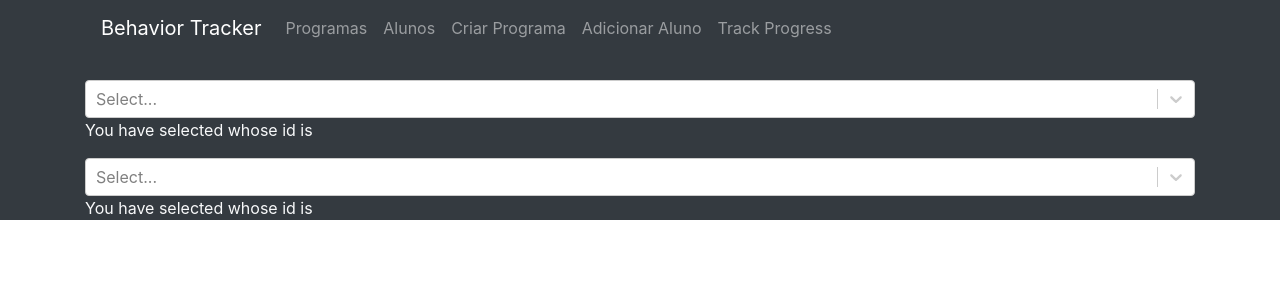
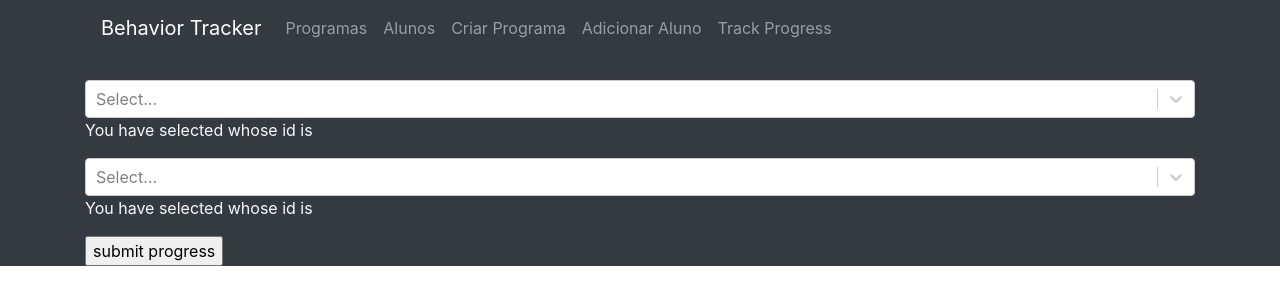
Before and after one commit to lndrcrvlh/tbw-tracker, a React (Create React App) app: page /track_progress in a window 1280 px wide. Shown: the top 304 px of the page. Built offline with nearby package versions, Linux system fonts and the light colour scheme; no server answers; the HTML template or start-up script is replaced by a standard one.

Commit message:
Adds progress to database with no validation

```diff
--- a/src/components/student-progress.component.js
+++ b/src/components/student-progress.component.js
@@ -6,6 +6,8 @@ export default class StudentProgress extends Component {
   constructor(props) {
     super(props);
 
+    this.onSubmit = this.onSubmit.bind(this);
+
     this.state = {
       selectBehaviors: [],
       b_name: "",
@@ -13,6 +15,7 @@ export default class StudentProgress extends Component {
       selectStudents: [],
       s_name: "",
       s_id: "",
+      trials: [],
     };
   }
 
@@ -38,6 +41,33 @@ export default class StudentProgress extends Component {
     }));
 
     this.setState({ selectBehaviors: behaviors });
+  }
+
+  onSubmit(e) {
+    e.preventDefault();
+
+    const progress = {
+      student: {
+        s_name: this.state.s_name,
+        s_id: this.state.s_id,
+      },
+      behavior: {
+        b_name: this.state.b_name,
+        b_id: this.state.b_id,
+      },
+      trials: [],
+    };
+
+    console.log(progress);
+
+    axios
+      .post("http://localhost:5000/progress/add", progress)
+      .then((res) => console.log(res.data))
+      .catch((err) => console.log(err));
+
+    // this.setState({
+    //   this.
+    // })
   }
 
   handleChangeBehavior(e) {
@@ -73,7 +103,7 @@ export default class StudentProgress extends Component {
           You have selected <strong>{this.state.b_name}</strong> whose id is{" "}
           <strong>{this.state.b_id}</strong>
         </p>
-
+        <input type="button" onClick={this.onSubmit} value="submit progress" />
       </div>
     );
   }
```
